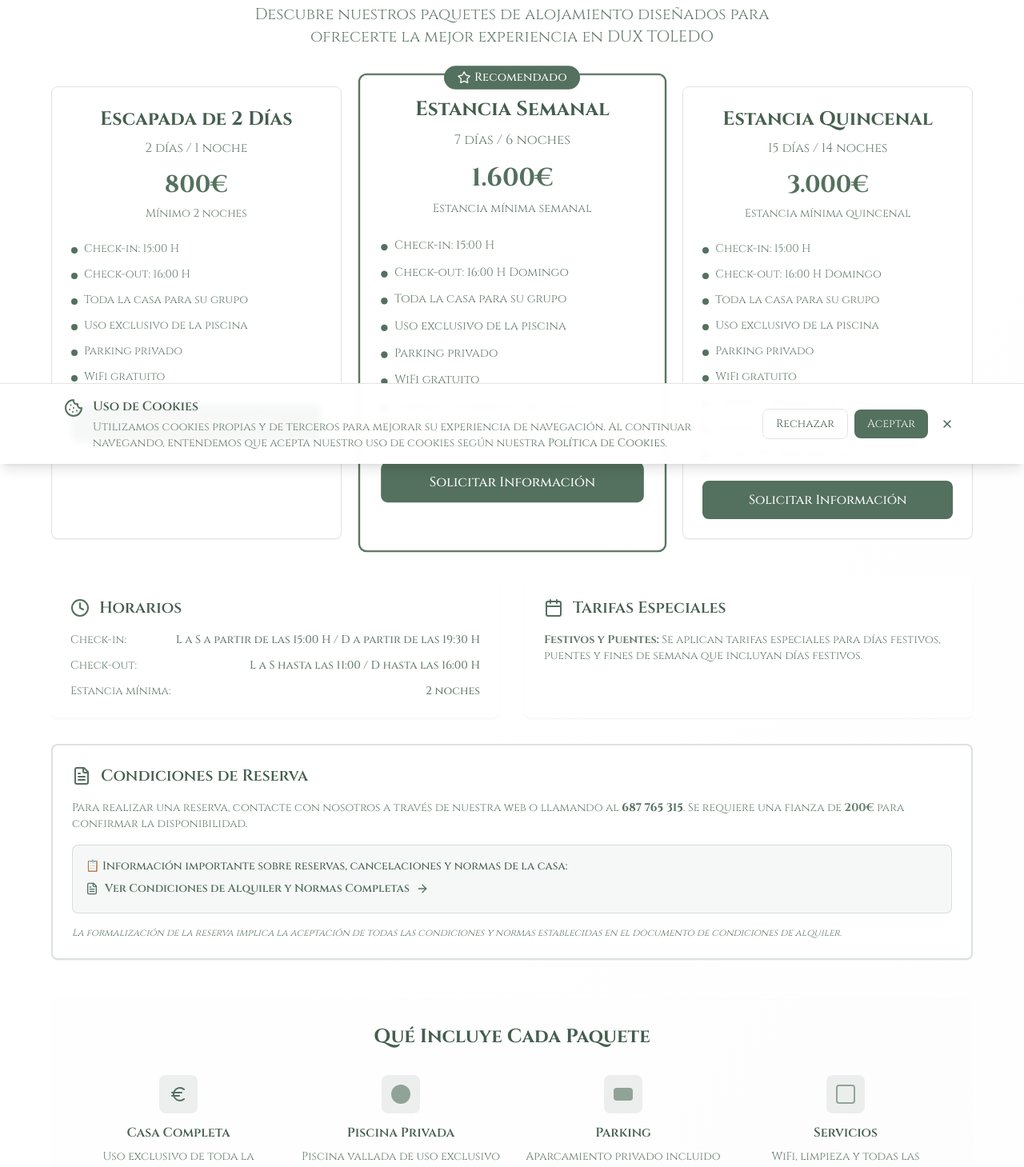
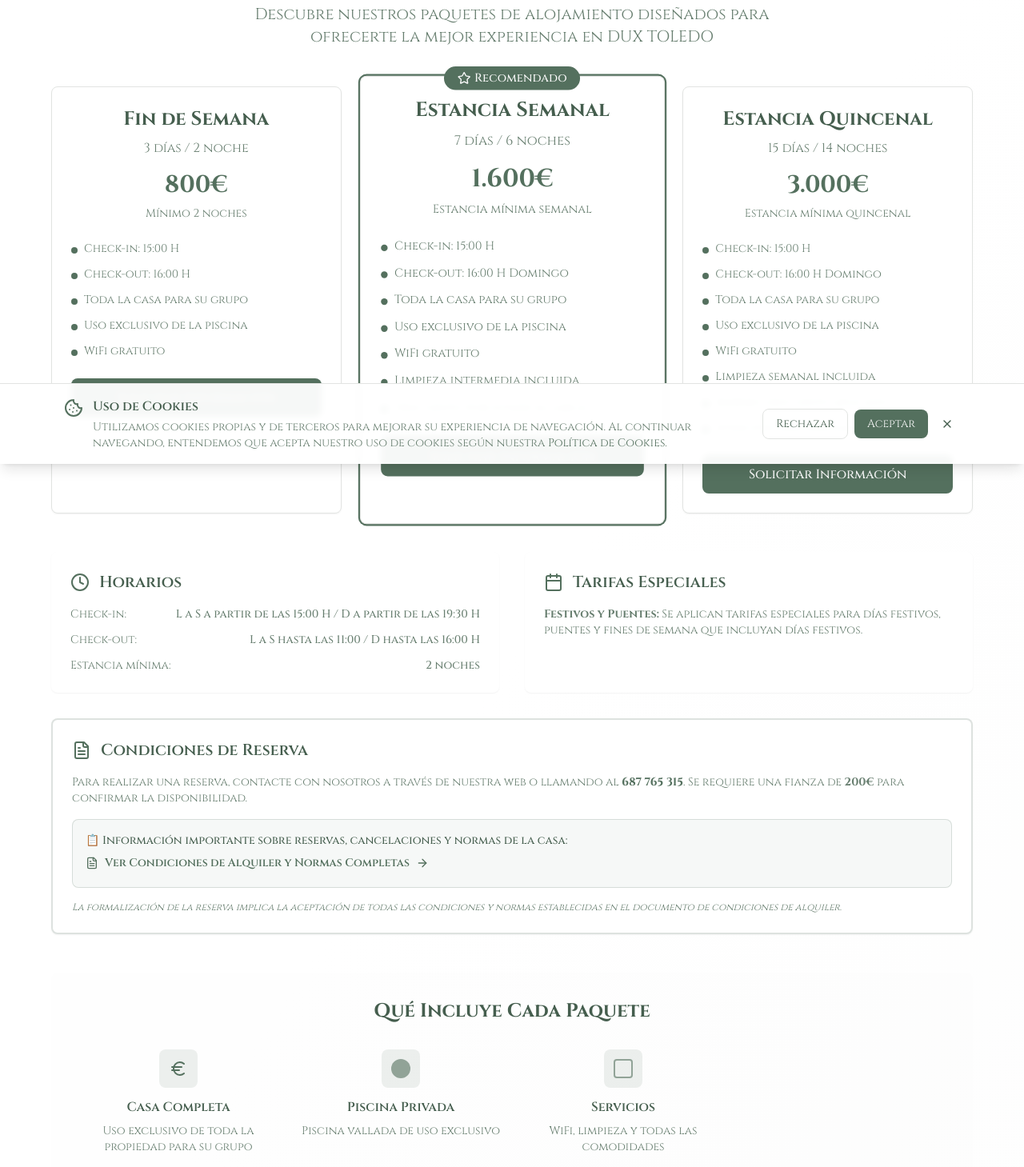
Before and after one commit to jlpascual90-spec/web_casarural_verde, a Next.js app in the folder app/: page /tarifas in a window 1280 px wide. Shown: the part 220-1679 px from the top of the page at 80% size. Built offline with nearby package versions, Linux system fonts and the light colour scheme.

Commit message:
Update page, tarifa fin de semana, quitar aparcamiento, enlace a condiciones

```diff
--- a/app/app/tarifas/page.tsx
+++ b/app/app/tarifas/page.tsx
@@ -10,9 +10,9 @@
 export default function TarifasPage() {
   const packages = [
     {
-      id: "2-dias",
-      name: "Escapada de 2 Días",
-      duration: "2 días / 1 noche",
+      id: "finde-semana",
+      name: "Fin de Semana",
+      duration: "3 días / 2 noche",
       minStay: "Mínimo 2 noches",
       price: "800€",
       features: [
@@ -20,7 +20,6 @@
         "Check-out: 16:00 H",
         "Toda la casa para su grupo",
         "Uso exclusivo de la piscina",
-        "Parking privado",
         "WiFi gratuito"
       ],
       recommended: false
@@ -36,7 +35,6 @@
         "Check-out: 16:00 H Domingo",
         "Toda la casa para su grupo",
         "Uso exclusivo de la piscina",
-        "Parking privado",
         "WiFi gratuito",
         "Limpieza intermedia incluida",
         "Descuento por estancia larga"
@@ -54,7 +52,6 @@
         "Check-out: 16:00 H Domingo",
         "Toda la casa para su grupo",
         "Uso exclusivo de la piscina",
-        "Parking privado",
         "WiFi gratuito",
         "Limpieza semanal incluida",
         "Máximo descuento aplicado",
@@ -190,7 +187,7 @@
                   📋 Información importante sobre reservas, cancelaciones y normas de la casa:
                 </p>
                 <Link
-                  href="/condiciones-alquiler-normas"
+                  href="/condiciones"
                   className="inline-flex items-center gap-2 text-primary hover:text-primary/80 transition-colors font-semibold"
                 >
                   <FileText className="h-4 w-4" />
@@ -228,16 +225,6 @@
                 <h4 className="font-semibold mb-2">Piscina Privada</h4>
                 <p className="text-sm text-muted-foreground">
                   Piscina vallada de uso exclusivo
-                </p>
-              </div>
-
-              <div className="text-center">
-                <div className="bg-primary/10 w-12 h-12 rounded-lg flex items-center justify-center mx-auto mb-3">
-                  <div className="w-6 h-4 bg-primary rounded opacity-60"></div>
-                </div>
-                <h4 className="font-semibold mb-2">Parking</h4>
-                <p className="text-sm text-muted-foreground">
-                  Aparcamiento privado incluido
                 </p>
               </div>
 
```
